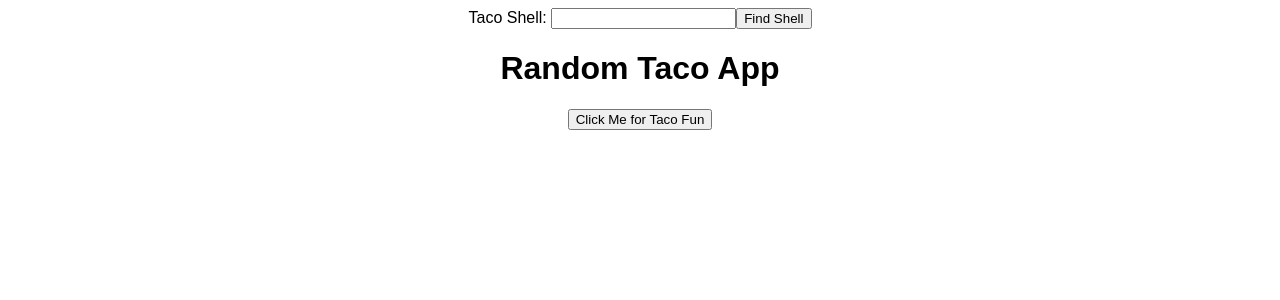
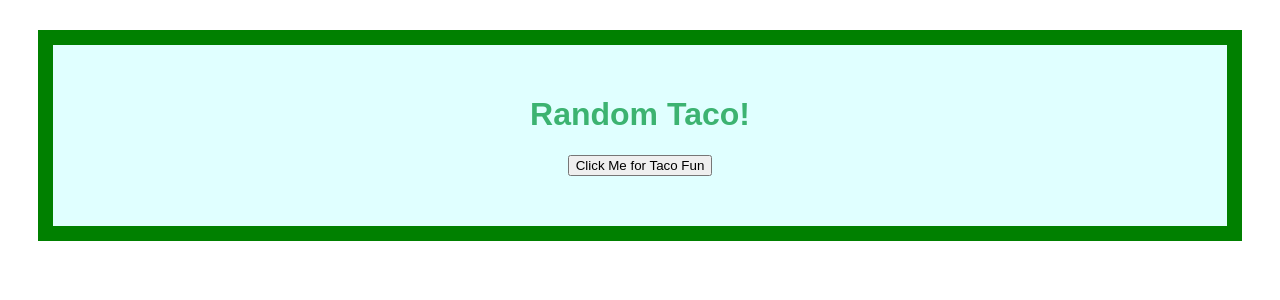
Before and after one commit to morancathy/taco-aoo, a React (Create React App) app: page / in a window 1280 px wide. Shown: the top 300 px of the page. Built offline with nearby package versions, Linux system fonts and the light colour scheme.

Commit message:
final styling. Submitting homework with hungry for more attempt commented out

```diff
--- a/package.json
+++ b/package.json
@@ -6,6 +6,7 @@
     "@testing-library/jest-dom": "^5.14.1",
     "@testing-library/react": "^11.2.7",
     "@testing-library/user-event": "^12.8.3",
+    "cors": "^2.8.5",
     "react": "^17.0.2",
     "react-dom": "^17.0.2",
     "react-scripts": "4.0.3",
--- a/src/App.js
+++ b/src/App.js
@@ -1,11 +1,11 @@
-import { useState, useEffect } from "react";
+import { useState, useEffect, useRef } from "react";
 import "./styles.css";
-
 import Taco from "./Taco";
 
 export default function App() {
   const [taco, setTaco] = useState({});
-  const [shell, setShell] = useState("");
+  const [shell, setShell] = useState('');
+  const searchInput = useRef(null);
 
   const getTaco = async () => {
     try {
@@ -13,58 +13,53 @@ export default function App() {
         "https://taco-randomizer.herokuapp.com/random/?full-tack=true"
       );
       const data = await response.json();
-      console.log("In App.js. line 16 console.log(data) gave me:", data);
-      setTaco({ ...data });
-
-      console.log(
-        "In App.js line 19 console.log(data.shell) gave me:",
-        data.shell
-      );
-    } catch (err) {
-      console.log(err);
-    }
-  };
-
-  const getShell = async () => {
-    try {
-      const response = await fetch(
-        "https://taco-randomizer.herokuapp.com/contributors/shells/"
-      );
-      const data = await response.json();
-
+      console.log("App.js-16:", data);
+      console.log("App.js-17:", data.shell);
       setTaco({ ...data });
     } catch (err) {
       console.log(err);
     }
   };
 
-  // useEffect(() => {
-  //   getShell("naan");
-  // }, []);
+  /* The commented lines throughout this page is the "hungry for more" attempt.
+     I want to created a form that allows the user to enter a type of shell, then the page continues
+     to display random taco ingredients...BUT the shell option is what they typed in. */
 
-  const handleChange = (event) => {
-    setShell(event.target.value);
-  };
-
-  const handleSubmit = (event) => {
-    event.preventDefault();
-    getShell(shell);
-    setShell("");
-  };
+  // const getShell = async (searchItem) => {
+  //   try {
+  //     const response = await fetch(
+  //       `http://taco-randomizer.herokuapp.com/shells/${searchInput}`
+  //       // `https://taco-randomizer.herokuapp.com/?apikey=f2c395ca/contributors/shells/${searchItem}`
+  //     );
+  //     const data = await response.json();
+  //
+  //     setTaco({ ...data });
+  //   } catch (err) {
+  //     console.log(err);
+  //   }
+  // };
+  //
+  // const handleChange = (event) => {
+  //   console.log(searchInput)
+  //   setShell(event.target.ref);
+  // };
+  //
+  // const handleSubmit = (event, searchInput) => {
+  //   event.preventDefault();
+  //   getShell(searchInput);
+  //   setShell("");
+  // };
 
   return (
     <div className="App">
-      <form onSubmit={handleSubmit}>
+      {/*<form onSubmit={handleSubmit}>
         <label htmlFor="shell"> Taco Shell: </label>
-        <input id="shell" type="text" value={shell} onChange={handleChange} />
+        <input id="shell" type="text" value={shell} ref={searchInput} onChange={handleChange} />
         <input type="submit" value="Find Shell" />
-      </form>
+      </form>*/}
 
-      <h1>Random Taco App</h1>
+      <h1 className="title">Random Taco!</h1>
       <button onClick={getTaco}>Click Me for Taco Fun</button>
-      {/* <Taco taco={taco} /> */}
-      {/* why do we need object.keys? Where is 'Object'?*/}
-      {/* Is there simiplier way to write below code? */}
       <h2>{Object.keys(taco).length ? <Taco taco={taco} /> : ""}</h2>
     </div>
   );
--- a/src/Taco.js
+++ b/src/Taco.js
@@ -3,13 +3,13 @@ import "./styles.css";
 export default function Taco(props) {
   return (
     <div className="tacos">
-      {console.log("In Taco.js,line6, console.log(props) gave me:", props)}
-      <h4 className="tacoName">{props.taco.base_layer.name} Taco</h4>
-      <h4>Shell: {props.taco.shell.name}</h4>
+      <h4><span>Base: </span> {props.taco.base_layer.name}</h4>
+      <p>Recipe: {props.taco.base_layer.recipe}</p>
+      <h4><span>Shell: </span> {props.taco.shell.name}</h4>
       <p>Recipe: {props.taco.shell.recipe}</p>
-      <h4>Mixin: {props.taco.mixin.name}</h4>
+      <h4><span>Mixin: </span>{props.taco.mixin.name}</h4>
       <p>Recipe: {props.taco.mixin.recipe}</p>
-      <h4>Condiment: {props.taco.condiment.name}</h4>
+      <h4><span>Condiment: </span>{props.taco.condiment.name}</h4>
       <p>Recipe: {props.taco.condiment.recipe}</p>
     </div>
   );
--- a/src/styles.css
+++ b/src/styles.css
@@ -1,9 +1,11 @@
 .App {
   font-family: sans-serif;
   text-align: center;
-}
-
-.tacos {
+  margin: 30px;
+  border: solid green;
+  border-width: 15px;
+  padding: 30px;
+  background-color: #E0FFFF;
 }
 
 .tacos > p {
@@ -12,11 +14,13 @@
 
 .tacos > h4 {
   color: blue;
-  /* text-align: left; */
+  margin: 50px 0px -5px 0px;
 }
 
-.tacoName {
-  text-decoration: underline;
+.tacos > h4 > span{
   color: red;
 }
-/* shouldn't .tacoName be red since it is last on the sheet??*/
+
+.title {
+  color: #3CB371;
+}
```
Also changed, not shown: 1 other file (tests, documents, lock files or other folders).
